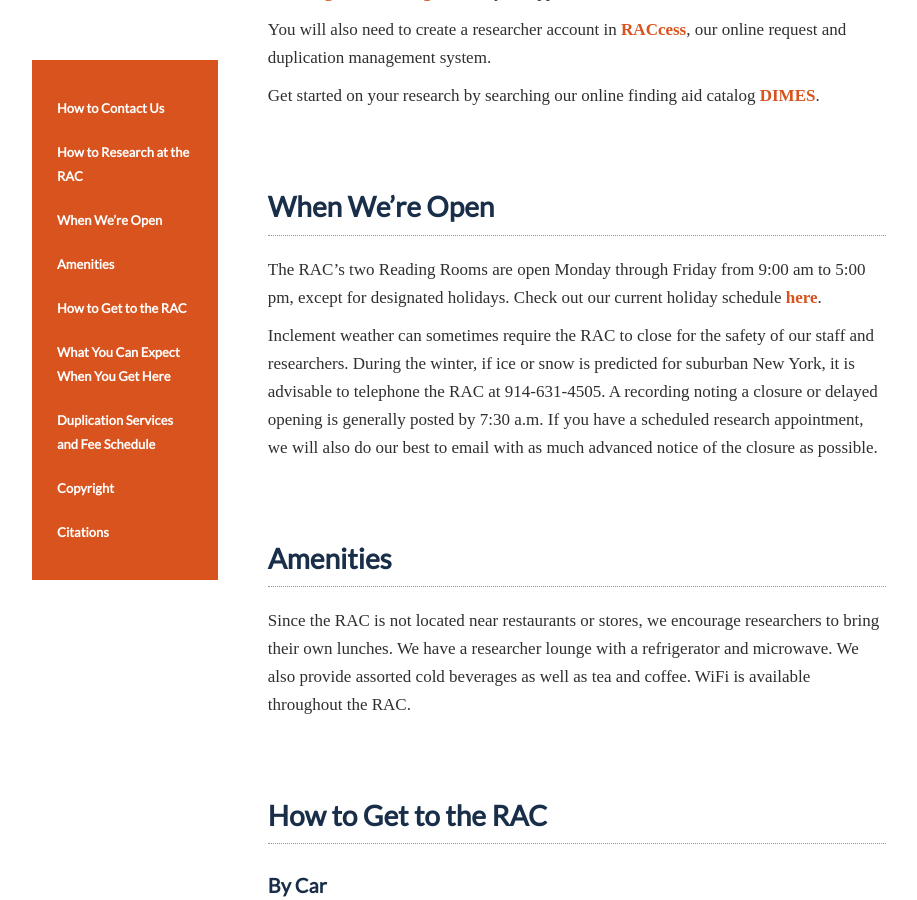
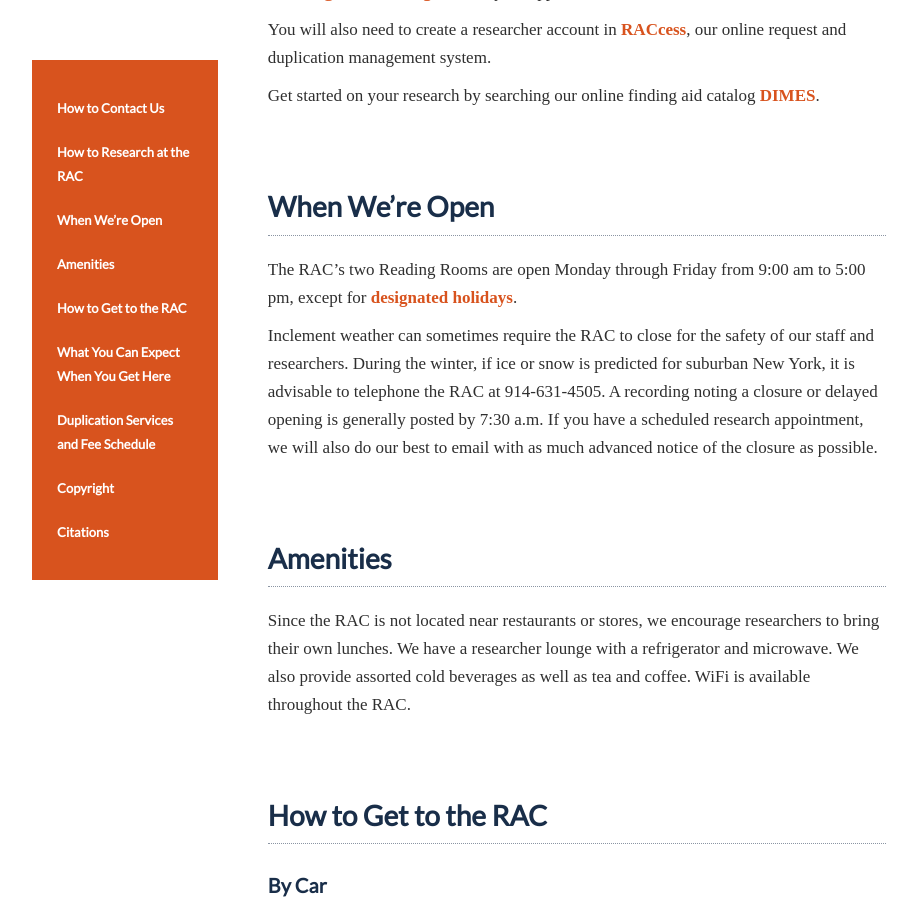
Before and after one commit to RockefellerArchiveCenter/rockarch.org, a Jekyll site: the page built from collections/information-for-researchers/index.md, in a window 1280 px wide and 900 px high, scrolled down 754 px. Shown: the whole window, without its empty margins (13-930 px from the left). Built offline with Jekyll 4.4.1, drawn with Linux system fonts in a browser that asks for light colours; nearby versions of some CDN libraries; some web fonts are replaced.

Commit message:
improves link text, fixes #59

```diff
--- a/collections/information-for-researchers/index.md
+++ b/collections/information-for-researchers/index.md
@@ -31,8 +31,7 @@ Get started on your research by searching our online finding aid catalog [DIMES]
 ## When We’re Open
 
 The RAC’s two Reading Rooms are open Monday through Friday from 9:00
-am to 5:00 pm, except for designated holidays. Check out our current
-holiday schedule [here](holiday-schedule/).
+am to 5:00 pm, except for [designated holidays](holiday-schedule/).
 
 Inclement weather can sometimes require the RAC to close for the safety of
 our staff and researchers. During the winter, if ice or snow is predicted for
```
